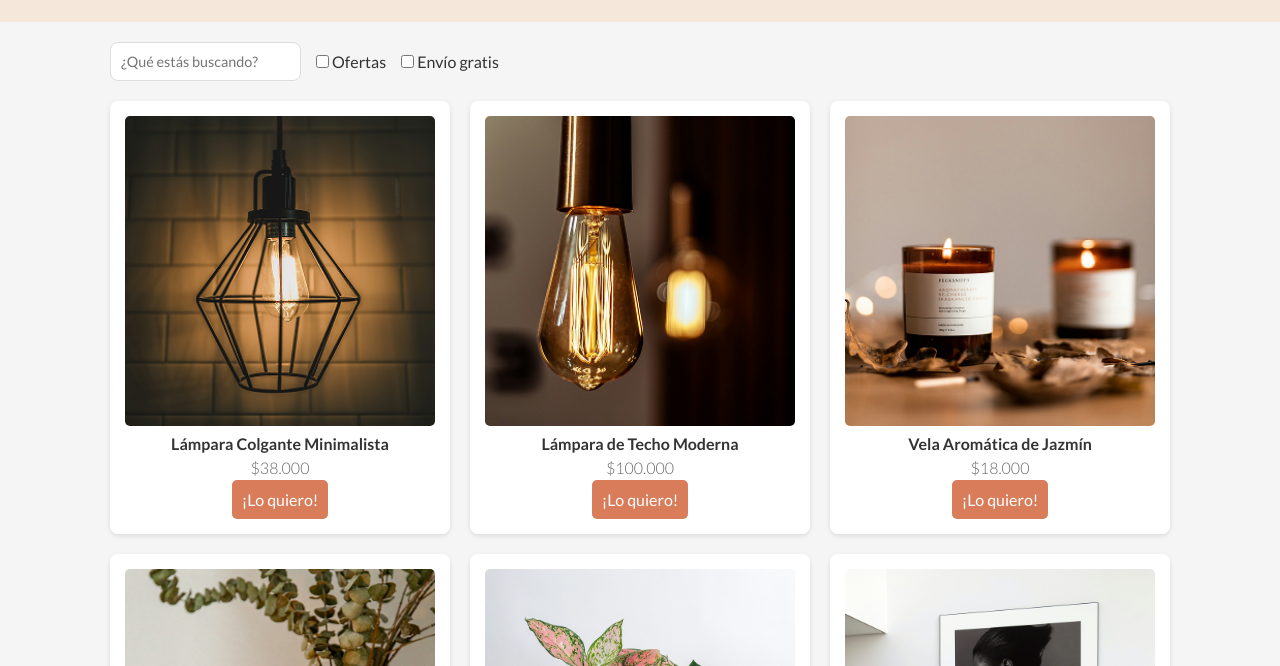
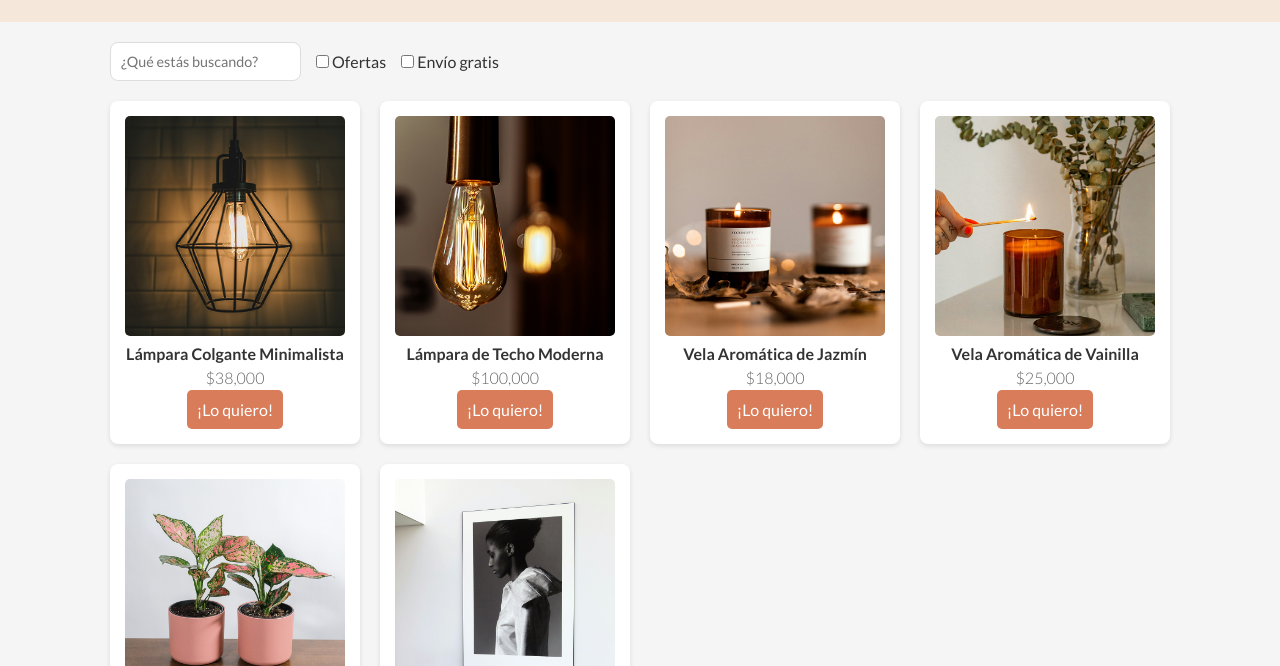
Before and after one commit to angelesmagalilateana/carrito-app-web, a plain HTML site: page index.html in a window 1280 px wide. Shown: the part 134-800 px from the top of the page. Drawn offline with Linux system fonts and the light colour scheme.

Commit message:
Clase 6 js

```diff
--- a/index.html
+++ b/index.html
@@ -40,44 +40,7 @@
         </aside>
 
         <main class="products">
-            <section class="product-grid">
-                <article class="product-card">
-                    <img src="./img/lampara-techo.png" alt="Lampara de techo negra">
-                    <h4>Lámpara Colgante Minimalista</h4>
-                    <p>$38.000</p>
-                    <button>¡Lo quiero!</button>
-                </article>
-                <article class="product-card">
-                    <img src="./img/lampara-techo-2.png" alt="Lampara de techo moderna">
-                    <h4>Lámpara de Techo Moderna</h4>
-                    <p>$100.000</p>
-                    <button>¡Lo quiero!</button>
-                </article>
-                <article class="product-card">
-                    <img src="./img/vela-jazmin.png" alt="Vela Jazmin">
-                    <h4>Vela Aromática de Jazmín</h4>
-                    <p>$18.000</p>
-                    <button>¡Lo quiero!</button>
-                </article>
-                <article class="product-card">
-                    <img src="./img/vela-vainilla.png" alt="Vela Vainilla">
-                    <h4>Vela Aromática de Vainilla</h4>
-                    <p>$25.000</p>
-                    <button>¡Lo quiero!</button>
-                </article>
-                <article class="product-card">
-                    <img src="./img/planta-interior.png" alt="Planta de interior">
-                    <h4>Planta de interior</h4>
-                    <p>$23.000</p>
-                    <button>¡Lo quiero!</button>
-                </article>
-                <article class="product-card">
-                    <img src="./img/cuadro-blanco-negro.png" alt="Cuadro Blanco y Negro">
-                    <h4>Cuadro Blanco y Negro</h4>
-                    <p>$27.000</p>
-                    <button>¡Lo quiero!</button>
-                </article>
-            </section>
+            <section class="product-grid"></section>
         </main>
     </div>
     <footer>
--- a/main.js
+++ b/main.js
@@ -1,6 +1,48 @@
-const toggle = document.getElementById('menu-toggle');
-const menu = document.getElementById('nav-menu');
+const productos = [
+    {
+      nombre: "Lámpara Colgante Minimalista",
+      precio: 38000,
+      imagen: "./img/lampara-techo.png",
+    },
+    {
+      nombre: "Lámpara de Techo Moderna",
+      precio: 100000,
+      imagen: "./img/lampara-techo-2.png",
+    },
+    {
+      nombre: "Vela Aromática de Jazmín",
+      precio: 18000,
+      imagen: "./img/vela-jazmin.png",
+    },
+    {
+      nombre: "Vela Aromática de Vainilla",
+      precio: 25000,
+      imagen: "./img/vela-vainilla.png",
+    },
+    {
+      nombre: "Planta de interior",
+      precio: 23000,
+      imagen: "./img/planta-interior.png",
+    },
+    {
+      nombre: "Cuadro Blanco y Negro",
+      precio: 27000,
+      imagen: "./img/cuadro-blanco-negro.png",
+    },
+  ];
 
-toggle.addEventListener('click', () => {
-    menu.classList.toggle('active');
-});
+  const contenedorProductos = document.querySelector('.product-grid');
+
+  productos.forEach(producto => {
+    const card = document.createElement('article');
+    card.classList.add('product-card');
+
+    card.innerHTML = `
+      <img src="${producto.imagen}" alt="${producto.nombre}">
+      <h4>${producto.nombre}</h4>
+      <p>$${producto.precio.toLocaleString()}</p>
+      <button>¡Lo quiero!</button>
+    `;
+
+    contenedorProductos.appendChild(card);
+  });
--- a/style.css
+++ b/style.css
@@ -153,7 +153,7 @@ nav ul li a:hover {
 /* PRODUCTOS */
 .product-grid {
     display: grid;
-    grid-template-columns: repeat(auto-fit, minmax(300px, 1fr));
+    grid-template-columns: repeat(4, 1fr);
     gap: 20px;
 }
 
```
